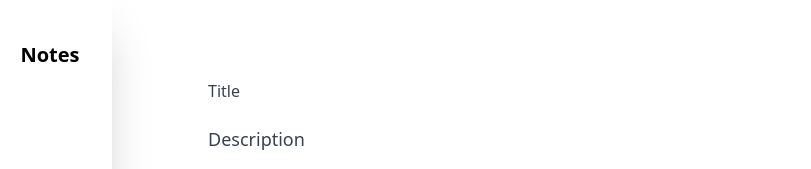
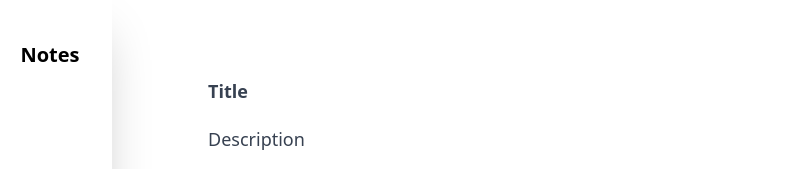
Before and after one commit to diptansh-1/Notes-app, a Next.js app: page /Notes/addnotes in a window 1280 px wide. Shown: the top 169 px of the page, without its empty margins (0-811 px from the left). Built offline with nearby package versions, Linux system fonts and the light colour scheme.

Commit message:
Final changes

```diff
--- a/pages/Notes/[addnotes].js
+++ b/pages/Notes/[addnotes].js
@@ -110,7 +110,7 @@ export default function AddNotePage() {
         theme="light"
       />
       <input
-        className={`focus:outline-none placeholder-gray-700  ${color} mt-5 mx-5 h-14 w-full`}
+        className={`focus:outline-none placeholder-gray-700  ${color} mt-5 mx-5 h-14 w-full font-bold text-lg`}
         type="text"
         value={title}
         onChange={(e) => setTitle(e.target.value)}
--- a/pages/Shownotes/[id].jsx
+++ b/pages/Shownotes/[id].jsx
@@ -58,7 +58,7 @@ const ShowNotes = () => {
       </div>
       </Link>
         <input
-          className={`focus:outline-none placeholder-gray-700  ${note.color} mt-5 mx-5 h-14 w-full`}
+          className={`focus:outline-none placeholder-gray-700  ${note.color} mt-5 mx-5 h-14 w-full font-bold text-lg`}
           type="text"
           value={note.title}
           placeholder="Title"
--- a/pages/updateNotes/[id].js
+++ b/pages/updateNotes/[id].js
@@ -92,7 +92,7 @@ const UpdateNote = () => {
       <Addnote />
       <div className={`mx-5 flex flex-row flex-wrap mt-[160px] h-[40rem] w-auto rounded-xl ${note.color} md:w-[90%] md:mt-9 md:h-[42rem]`}>
         <input
-          className={`focus:outline-none placeholder-gray-700  ${note.color} mt-5 mx-5 h-14 w-full`}
+          className={`focus:outline-none placeholder-gray-700  ${note.color} mt-5 mx-5 h-14 w-full font-bold text-lg`}
           type="text"
           value={updatedNote.title}
           placeholder="Title"
--- a/styles/globals.css
+++ b/styles/globals.css
@@ -48,6 +48,7 @@ body {
 
 .custom-scrollbar::-webkit-scrollbar-track {
   background-color: #f5f5f5;
+  border-radius: 4px;
 }
 
 .custom-scrollbar::-webkit-scrollbar-thumb {
```
